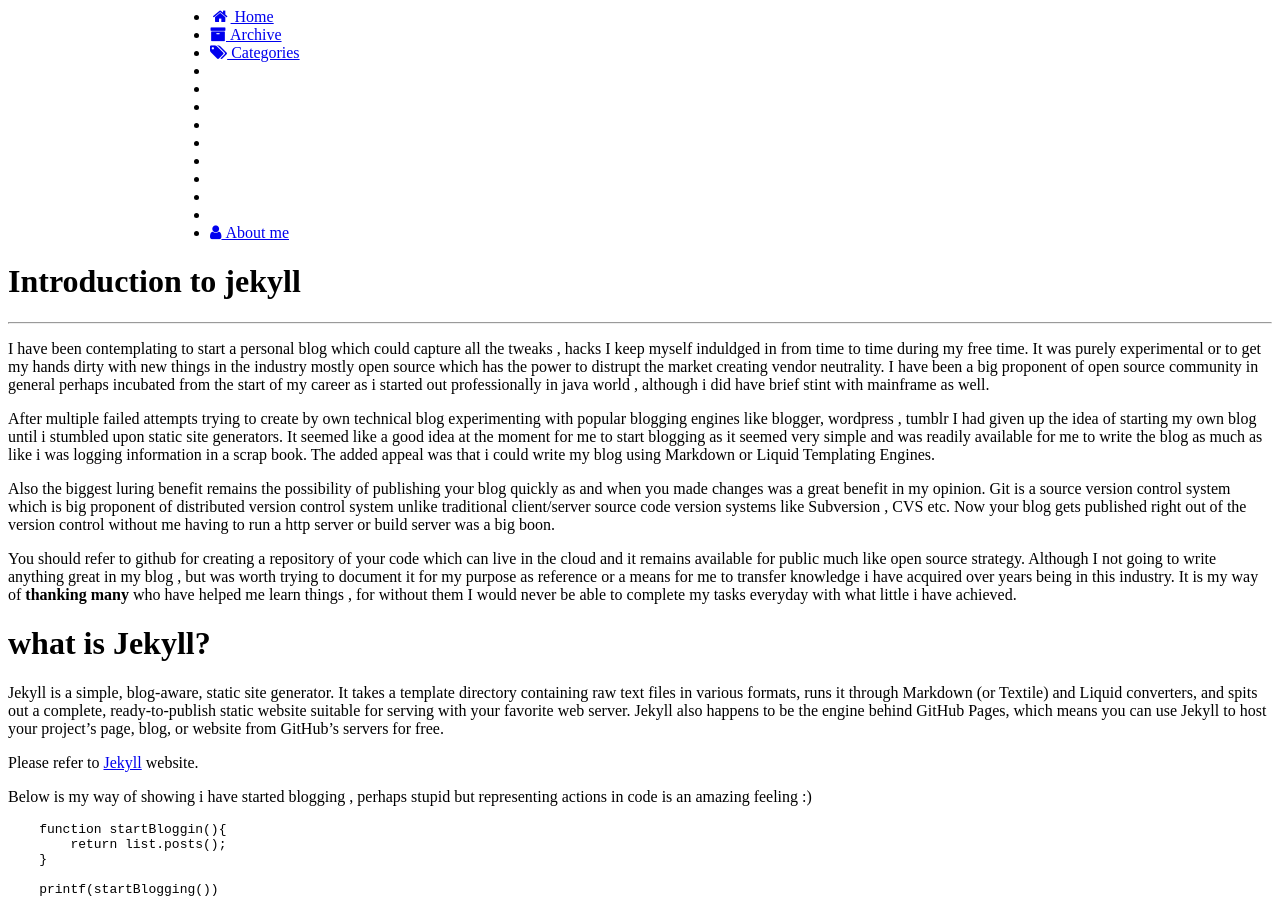
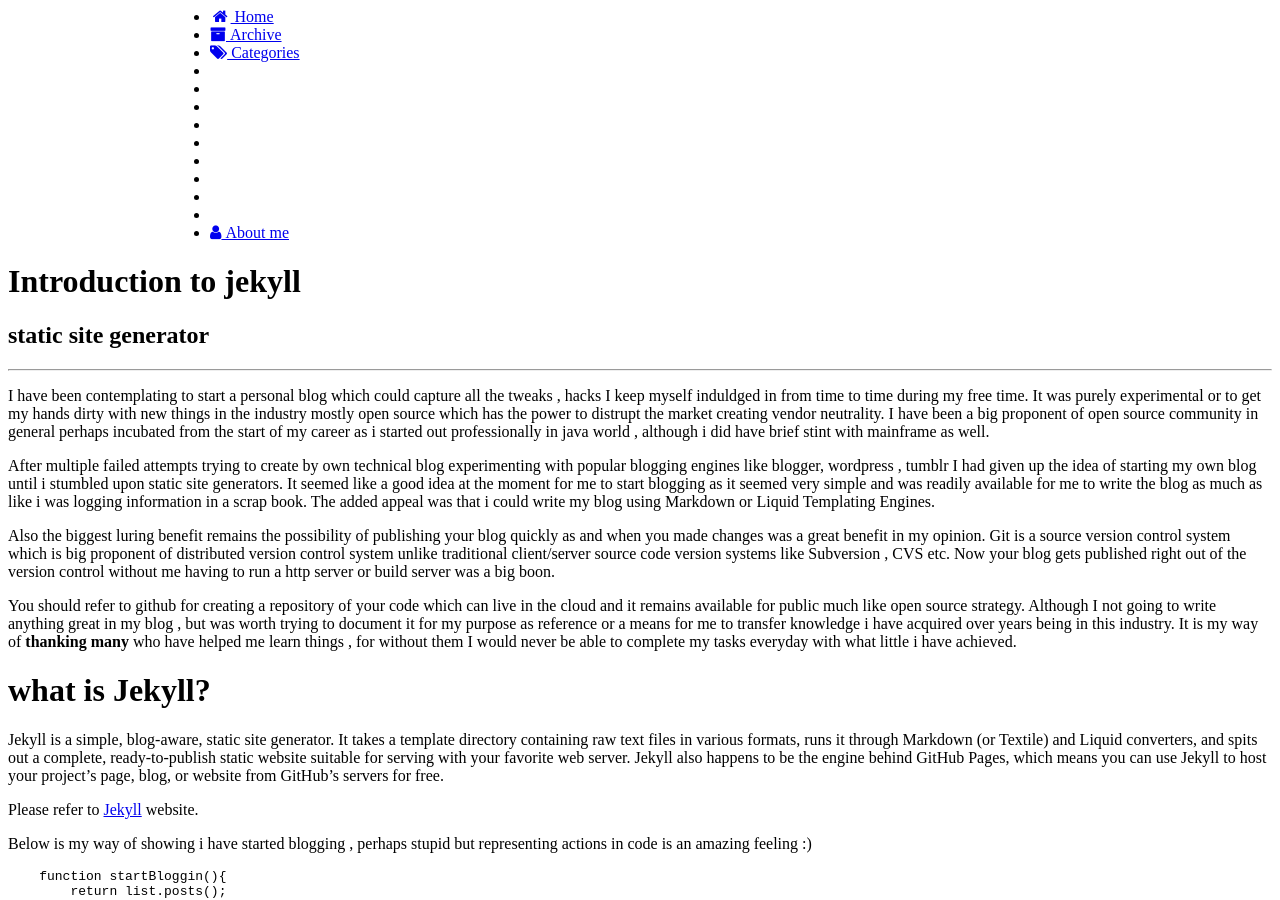
Before and after one commit to karpra/karpra.github.io, a Jekyll site: the page built from _posts/2014-9-18-introduction to jekyll.md, in a window 1280 px wide and 900 px high. Built offline with Jekyll 4.4.1, drawn with Linux system fonts in a browser that asks for light colours; nearby versions of some CDN libraries; library files that are not in the unit come from our copies.

Commit message:
Update 2014-9-18-introduction to jekyll.md

```diff
--- a/_posts/2014-9-18-introduction to jekyll.md
+++ b/_posts/2014-9-18-introduction to jekyll.md
@@ -1,6 +1,7 @@
 ---
 layout: post
 category : static site generator
+tagline : static site generator
 tags : [jekyll]
 ---
 
```
